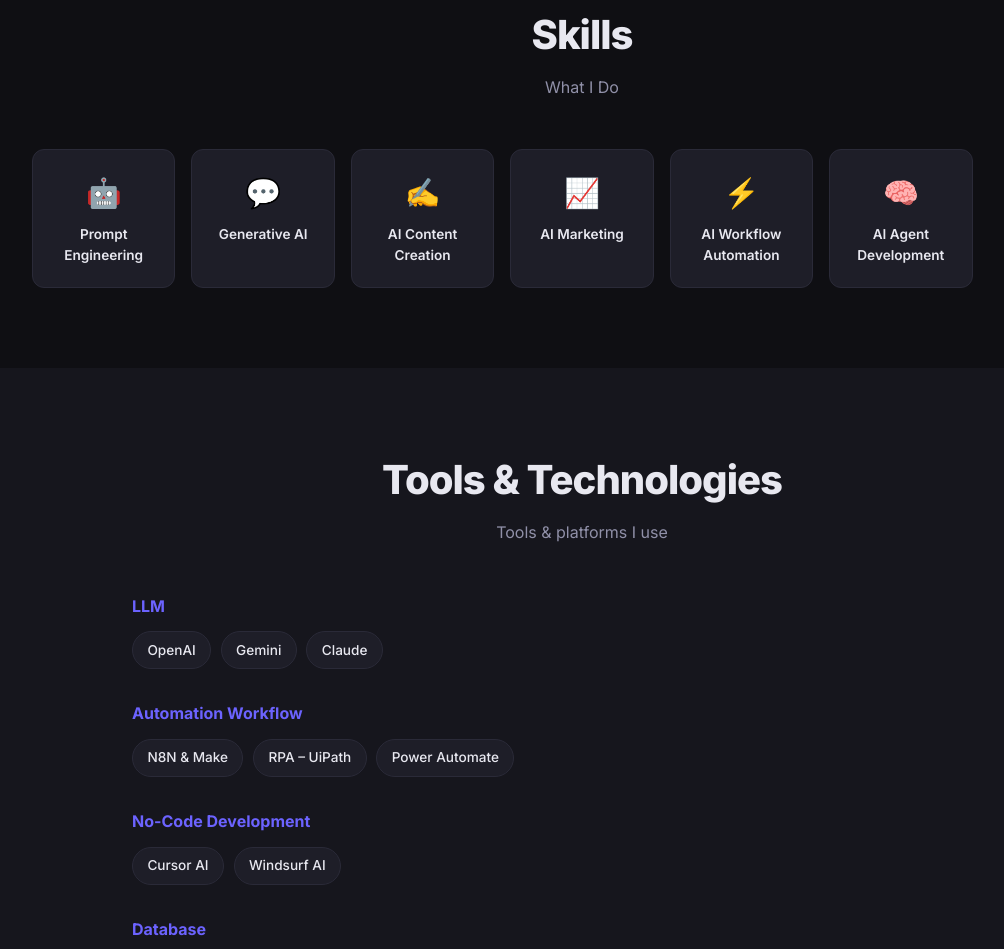
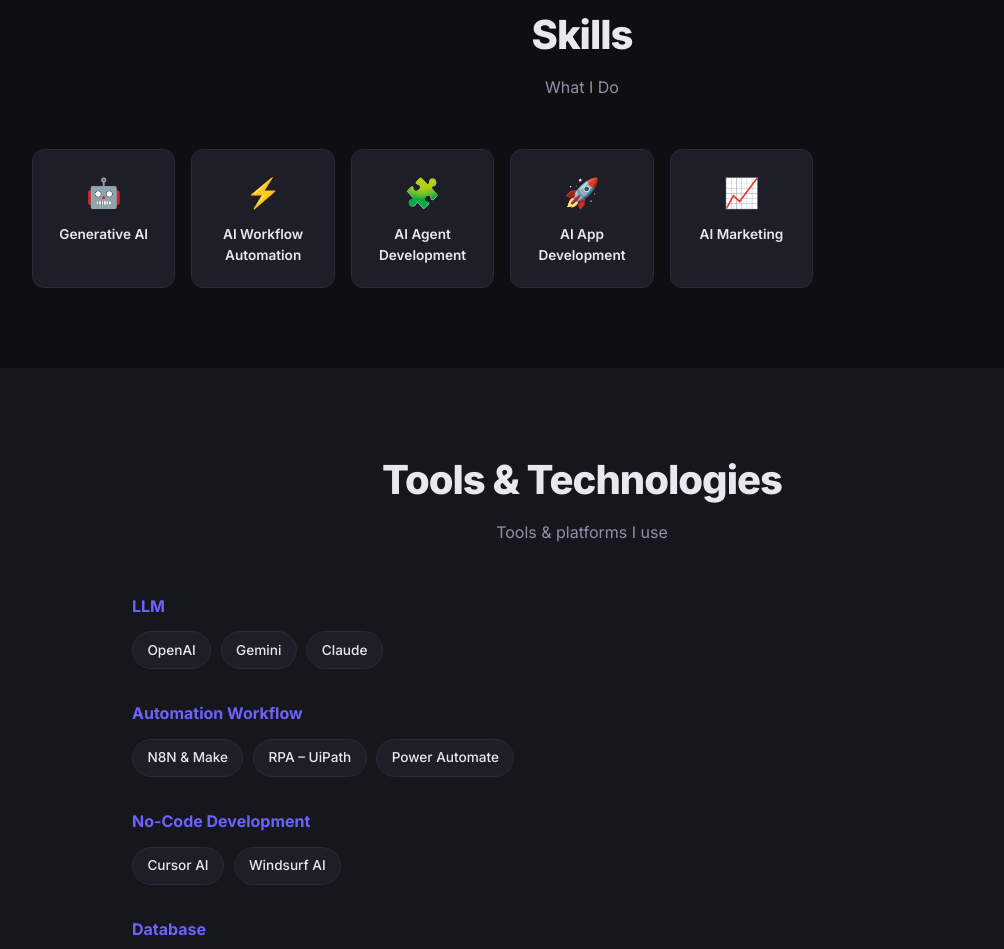
Before and after one commit to askulkarni029/my_portfolio, a plain HTML site: page index.html in a window 1280 px wide. Shown: the part 942-1891 px from the top of the page, without its empty margins (58-1062 px from the left). Drawn offline with Linux system fonts and the light colour scheme; no server answers.

Commit message:
Update Skills section with new skill set
Replaced skill cards with Generative AI, AI Workflow Automation,
AI Agent Development, AI App Development, and AI Marketing.

```diff
--- a/index.html
+++ b/index.html
@@ -65,29 +65,25 @@
       <h2 class="section-title">Skills</h2>
       <p class="section-sub">What I Do</p>
       <div class="skills-grid">
-        <div class="skill-card" tabindex="0" role="button" data-desc="Design structured prompts that generate accurate, creative, and business-focused AI responses across multiple LLMs.">
+        <div class="skill-card" tabindex="0" role="button" data-desc="Leverage tools like ChatGPT, Claude, Gemini, and Google AI Studio to solve business problems and boost productivity.">
           <span class="skill-icon">🤖</span>
-          <span class="skill-name">Prompt Engineering</span>
-        </div>
-        <div class="skill-card" tabindex="0" role="button" data-desc="Leverage tools like ChatGPT, Claude, Gemini, and Google AI Studio to solve business problems and boost productivity.">
-          <span class="skill-icon">💬</span>
           <span class="skill-name">Generative AI</span>
-        </div>
-        <div class="skill-card" tabindex="0" role="button" data-desc="Create high-quality blogs, social media posts, presentations, emails, images, and videos using Generative AI.">
-          <span class="skill-icon">✍️</span>
-          <span class="skill-name">AI Content Creation</span>
-        </div>
-        <div class="skill-card" tabindex="0" role="button" data-desc="Use AI to streamline content marketing, campaign planning, branding, and customer engagement for business growth.">
-          <span class="skill-icon">📈</span>
-          <span class="skill-name">AI Marketing</span>
         </div>
         <div class="skill-card" tabindex="0" role="button" data-desc="Build AI-powered workflows that automate repetitive tasks and improve operational efficiency.">
           <span class="skill-icon">⚡</span>
           <span class="skill-name">AI Workflow Automation</span>
         </div>
         <div class="skill-card" tabindex="0" role="button" data-desc="Develop practical AI agents using ChatGPT Custom GPTs, Claude Projects, and Gemini for business automation.">
-          <span class="skill-icon">🧠</span>
+          <span class="skill-icon">🧩</span>
           <span class="skill-name">AI Agent Development</span>
+        </div>
+        <div class="skill-card" tabindex="0" role="button" data-desc="Build and ship AI-powered apps quickly using no-code/low-code tools like Antigravity, Lovable, Cursor AI, and Windsurf AI.">
+          <span class="skill-icon">🚀</span>
+          <span class="skill-name">AI App Development</span>
+        </div>
+        <div class="skill-card" tabindex="0" role="button" data-desc="Use AI to streamline content marketing, campaign planning, branding, and customer engagement for business growth.">
+          <span class="skill-icon">📈</span>
+          <span class="skill-name">AI Marketing</span>
         </div>
       </div>
     </div>
```
